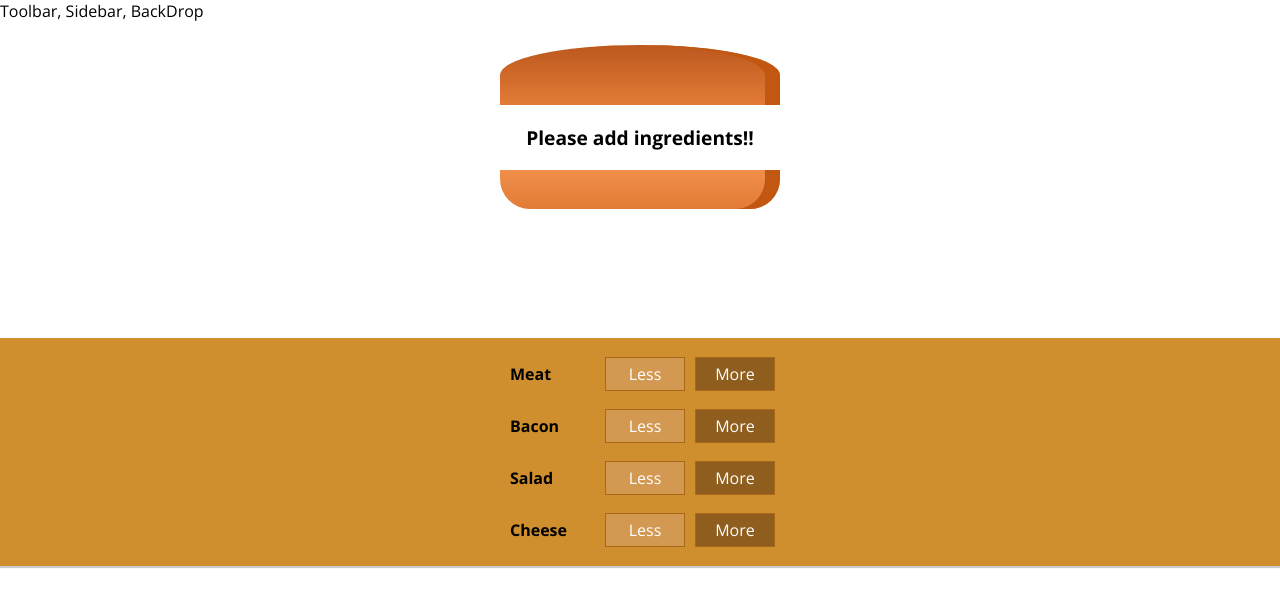
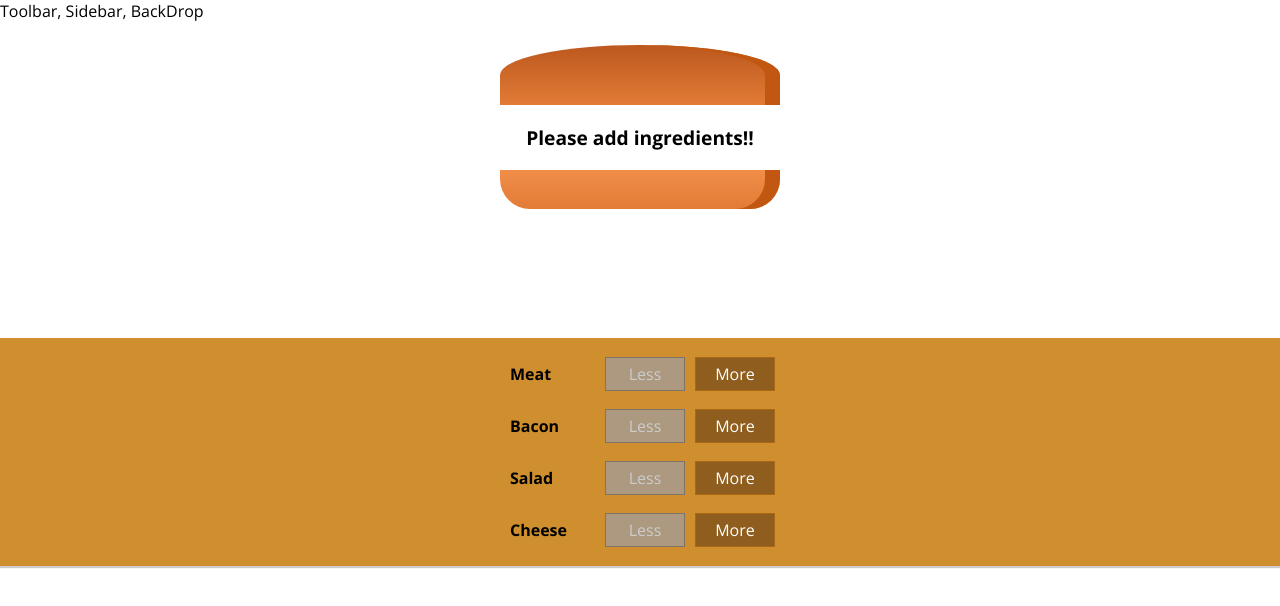
Before and after one commit to Ukuno/burgerapp, a React (Create React App) app: page / in a window 1280 px wide. Shown: the top 606 px of the page. Built offline with nearby package versions, Linux system fonts and the light colour scheme.

Commit message:
add and remove ingredients '

```diff
--- a/src/components/Burger/BuildControls/BuildControl/BuildControl.js
+++ b/src/components/Burger/BuildControls/BuildControl/BuildControl.js
@@ -6,8 +6,8 @@ const buildControl = (props) => (
 
     <div className='BuildControl'>
         <div className='Label'>{props.label}</div>
-        <button className='Less'>Less</button>
-        <button className='More'>More</button>
+        <button className='Less' onClick={props.remove} disabled={props.disabledBtn}>Less</button>
+        <button className='More' onClick={props.added}>More</button>
 
     </div>
 
--- a/src/components/Burger/BuildControls/BuildControls.js
+++ b/src/components/Burger/BuildControls/BuildControls.js
@@ -15,7 +15,13 @@ const buildControls = (props) => (
         {
 
         controls.map(ctrls => (
-            <BuildControl key={ctrls.label} label={ctrls.label} />
+            <BuildControl
+            key={ctrls.label}
+            label={ctrls.label}
+            added={() => props.addedIngredient(ctrls.type)}
+            remove={() => props.removeIngredient(ctrls.type)}
+            disabledBtn= {props.disabledBtnKey[ctrls.type]}
+            />
         ))
          }
     </div>
--- a/src/containers/BurgerBuilder/BurgerBuilder.js
+++ b/src/containers/BurgerBuilder/BurgerBuilder.js
@@ -3,6 +3,13 @@ import Aux from '../../hoc/Aux'
 
 import Burger from '../../components/Burger/Burger'
 import BuildControls from '../../components/Burger/BuildControls/BuildControls'
+
+const INGREDIENT_PRICES =    {
+    cheese : 0.5,
+    meat : 1.0,
+    bacon : 0.4,
+    salad : 0.7
+}
 
 class BurgerBuilder extends Component {
 
@@ -12,14 +19,54 @@ class BurgerBuilder extends Component {
             bacon: 0,
             meat : 0,
             salad: 0
-        }
+        },
+        totalPrice : 4
     }
 
+    addedIngredient = (type) => {
+
+        const oldCount = this.state.ingredients[type];
+        const newCount = oldCount + 1 ;
+        const updateIngredient = {
+            ...this.state.ingredients
+        };
+        updateIngredient[type]= newCount;
+        const newPrice = this.state.totalPrice + INGREDIENT_PRICES[type]
+        this.setState({totalPrice: newPrice, ingredients: updateIngredient})
+
+    }
+
+    removeIngredient = (type) => {
+
+        const oldCount = this.state.ingredients[type];
+        const newCount = oldCount - 1 ;
+        const updateIngredient = {
+            ...this.state.ingredients
+        };
+        updateIngredient[type]= newCount;
+        const newPrice = this.state.totalPrice - INGREDIENT_PRICES[type]
+        this.setState({totalPrice: newPrice, ingredients: updateIngredient})
+
+    }
+
+
+
     render() {
+        const disableIngredientsInfo = {
+            ...this.state.ingredients
+        };
+
+        for(let key in disableIngredientsInfo){
+            disableIngredientsInfo[key] = disableIngredientsInfo[key] <= 0;
+        }
         return (
             <Aux>
                 <Burger ingredients={this.state.ingredients}/>
-                <BuildControls />
+                <BuildControls
+                addedIngredient={ this.addedIngredient}
+                removeIngredient={this.removeIngredient}
+                disabledBtnKey = {disableIngredientsInfo}
+                />
             </Aux>
             );
     }
```
